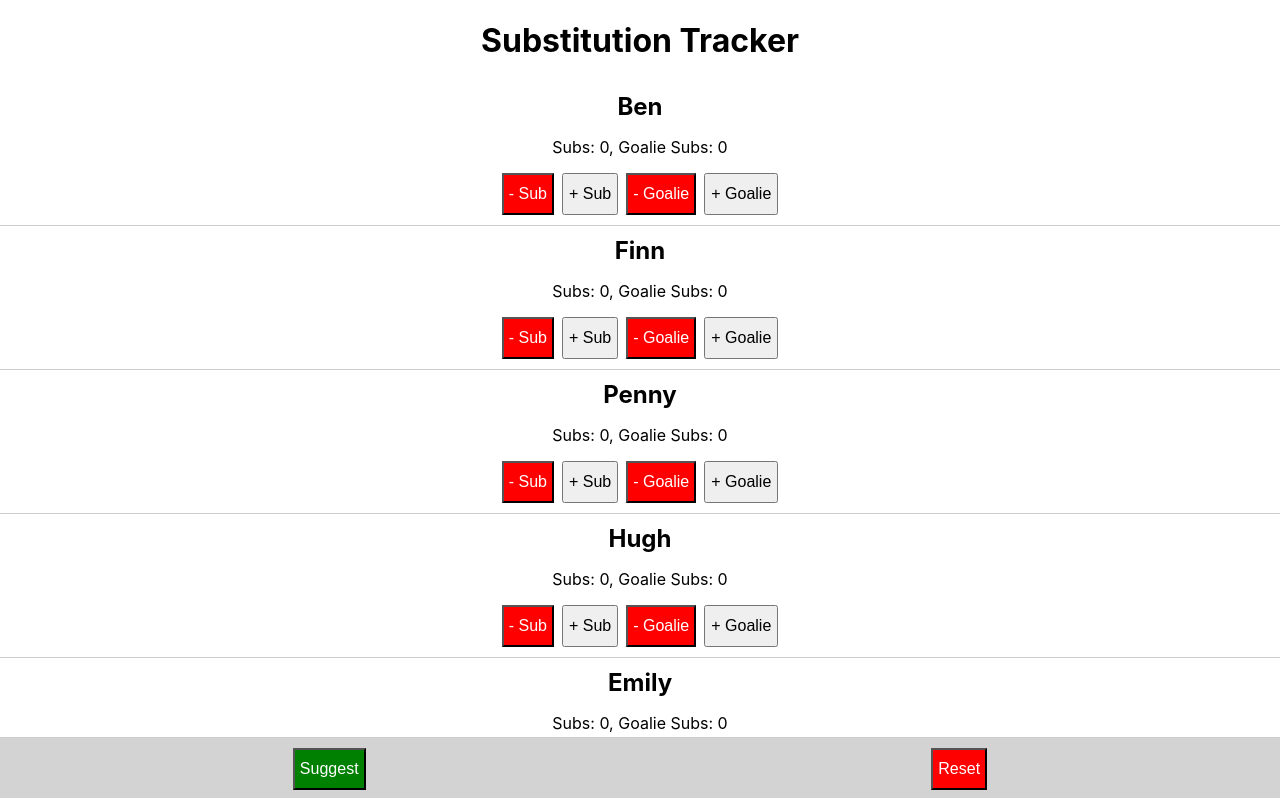
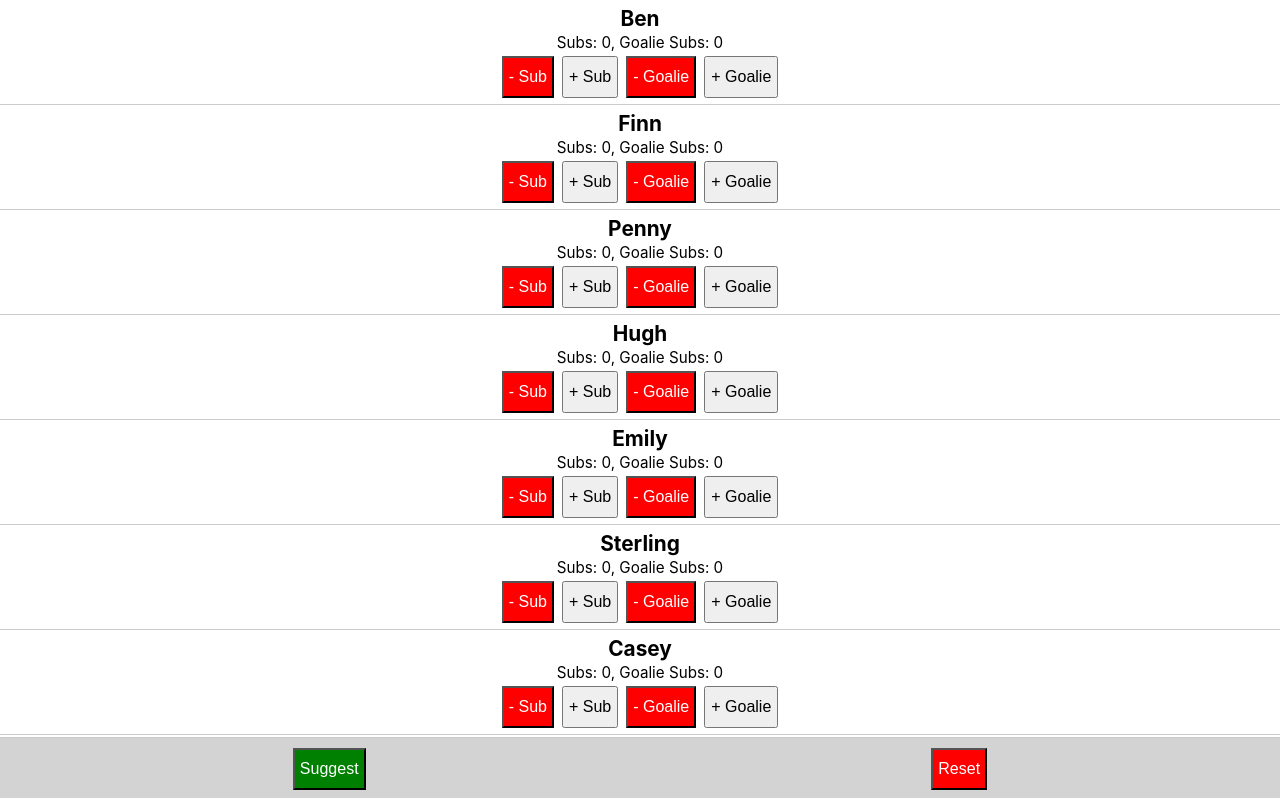
Before and after one commit to zulam/substar_web, a React (Create React App) app: page / in a window 1280 px wide. Shown: the top 798 px of the page. Built offline with nearby package versions, Linux system fonts and the light colour scheme.

Commit message:
removing negative space

```diff
--- a/src/App.js
+++ b/src/App.js
@@ -42,11 +42,10 @@ function App() {
 
   return (
     <div style={{ paddingBottom: '80px', textAlign: 'center' }}>
-      <h1 style={{ textAlign: 'center' }}>Substitution Tracker</h1>
       {players.map((player, index) => (
-        <div key={index} style={{ borderBottom: '1px solid #ccc', padding: '10px 20px' }}>
-          <h2 style={{ margin: '0px' }}>{player.firstName} {player.lastName}</h2>
-          <p>Subs: {player.subs}, Goalie Subs: {player.goalieSubs}</p>
+        <div key={index} style={{ borderBottom: '1px solid #ccc', padding: '6px 10px' }}>
+          <h2 style={{ margin: '0 0 2px 0', fontSize: '1.3rem'}}>{player.firstName} {player.lastName}</h2>
+          <p style={{ margin: '0 0 4px 0', fontSize: '0.95rem' }}>Subs: {player.subs}, Goalie Subs: {player.goalieSubs}</p>
           <div style={{ display: 'flex', gap: '8px', justifyContent: 'center' }}>
             <button onClick={() => {
               const newPlayers = [...players];
```
